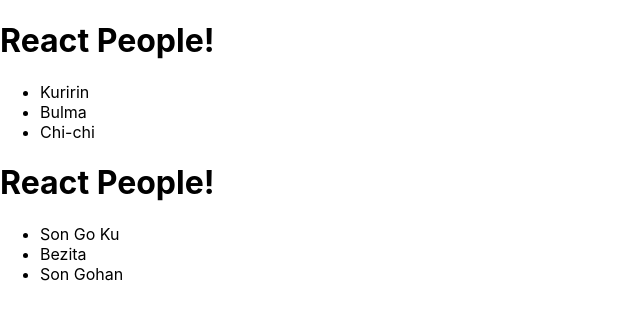
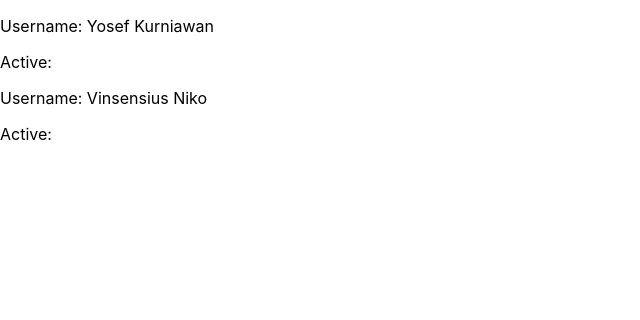
Before and after one commit to yosefkurniawan/hacktiv8-react-training, a React (Create React App) app in the folder react-people/: page / in a window 1280 px wide. Shown: the top 320 px of the page, without its empty margins (0-640 px from the left). Built offline with nearby package versions, Linux system fonts and the light colour scheme.

Commit message:
course1_1_3 - Mengirimkan data dengan props

```diff
--- a/react-people/src/App.js
+++ b/react-people/src/App.js
@@ -1,31 +1,23 @@
 import React from 'react';
 
-function List(props) {
+function UserInfo(props) {
   return (
     <>
-      <h1>React People!</h1>
-      <ul>
-        {props.data.map(person => <li key={person.name}>{person.name}</li>)}
-      </ul>
+      <p>
+        Username: {props.username}
+      </p>
+      <p>
+        Active: {props.active}
+      </p>
     </>
   );
 }
 
 function App() {
-  const saiyan = [
-    { name: "Son Go Ku" },
-    { name: "Bezita" },
-    { name: "Son Gohan" }
-  ];
-  const human = [
-    { name: "Kuririn" },
-    { name: "Bulma" },
-    { name: "Chi-chi" }
-  ]
   return (
     <>
-      <List data={human} />
-      <List data={saiyan} />
+      <UserInfo username={'Yosef Kurniawan'} active={true}/>
+      <UserInfo username={'Vinsensius Niko'} active={false} />
     </>
   )
 }
```
